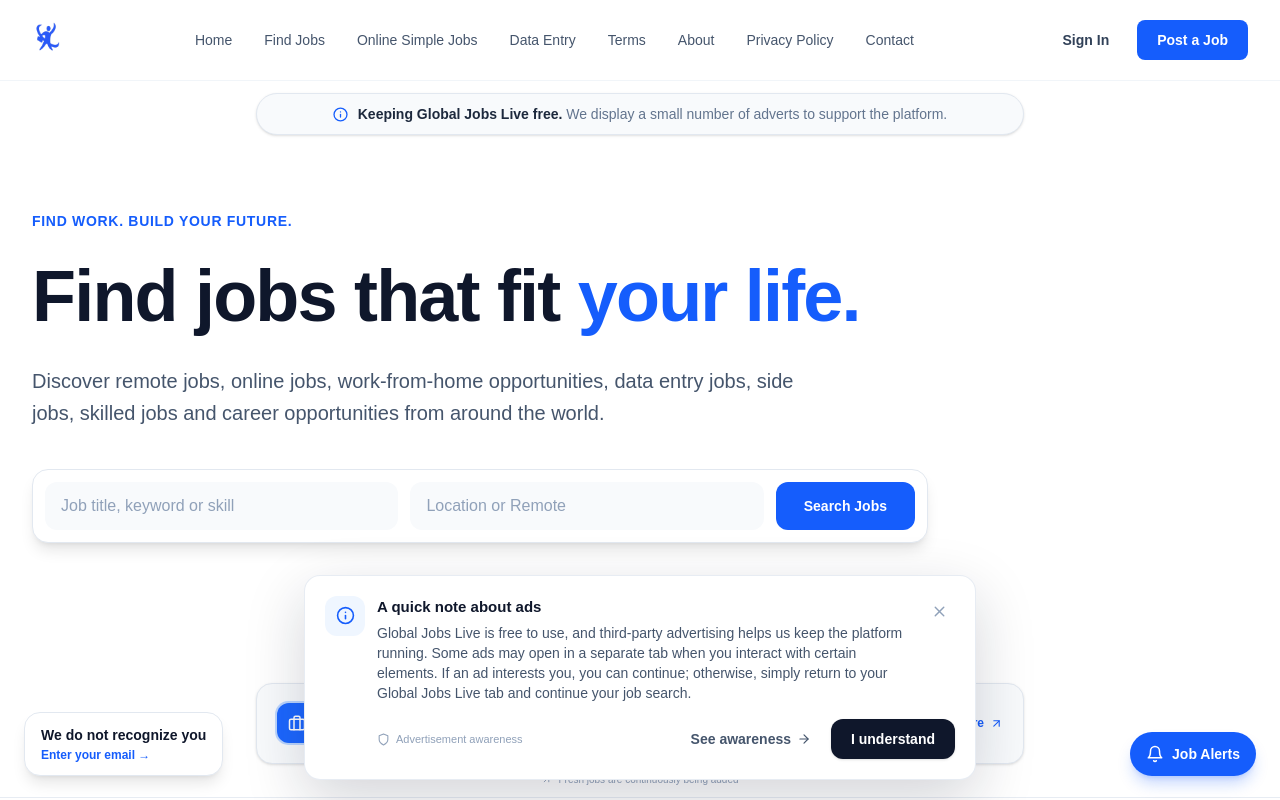
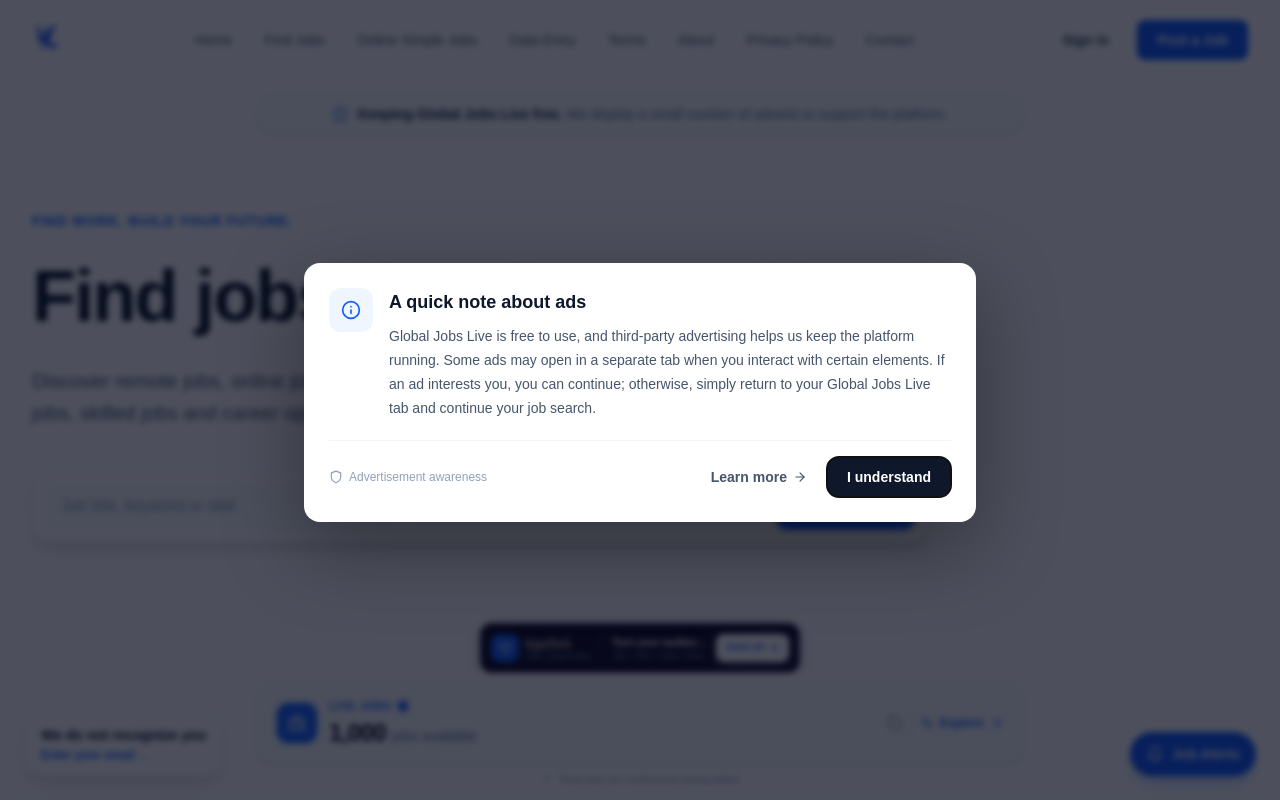
Before and after one commit to tippified-dev/jobs, a Next.js app: page / in a window 1280 px wide. Shown: the top 800 px of the page. Built offline with nearby package versions, Linux system fonts and the light colour scheme.

Commit message:
non interactive

```diff
--- a/components/AdvertUnderstanding.tsx
+++ b/components/AdvertUnderstanding.tsx
@@ -2,7 +2,7 @@
 
 import Link from "next/link";
 import { useEffect, useState } from "react";
-import { FiArrowRight, FiInfo, FiShield, FiX } from "react-icons/fi";
+import { FiArrowRight, FiInfo, FiShield } from "react-icons/fi";
 
 const STORAGE_KEY = "globaljobslive_ads_awareness";
 
@@ -15,14 +15,19 @@
 
       if (!understood) {
         setVisible(true);
+        document.body.style.overflow = "hidden";
       }
     }, 700);
 
-    return () => window.clearTimeout(timer);
+    return () => {
+      window.clearTimeout(timer);
+      document.body.style.overflow = "";
+    };
   }, []);
 
   const handleUnderstand = () => {
     window.localStorage.setItem(STORAGE_KEY, "true");
+    document.body.style.overflow = "";
     setVisible(false);
   };
 
@@ -31,25 +36,48 @@
   }
 
   return (
+    <>
+      {/* Blocking backdrop */}
       <div
-      className="fixed inset-x-0 bottom-0 z-9999 flex justify-center px-3 pb-3 sm:px-5 sm:pb-5"
+        className="fixed inset-0 z-9998 bg-slate-950/70 backdrop-blur-[3px]"
+        aria-hidden="true"
+      />
+
+      {/* Awareness modal */}
+      <div
+        className="fixed inset-0 z-9999 flex items-end justify-center px-3 pb-4 sm:items-center sm:px-5"
         role="dialog"
-      aria-label="Advertisement awareness"
+        aria-modal="true"
+        aria-labelledby="advertisement-awareness-title"
       >
-      <div className="w-full max-w-2xl rounded-2xl border border-slate-200/80 bg-white p-4 shadow-[0_20px_60px_rgba(15,23,42,0.18)] sm:p-5">
-        <div className="flex items-start gap-3">
-          <div className="flex h-10 w-10 shrink-0 items-center justify-center rounded-xl bg-blue-50 text-blue-600">
-            <FiInfo size={19} />
+        <div
+          className="
+            w-full max-w-2xl
+            animate-[slideUp_.4s_ease-out]
+            rounded-2xl
+            border border-white/60
+            bg-white
+            p-5
+            shadow-[0_25px_80px_rgba(0,0,0,0.35)]
+            sm:p-6
+          "
+        >
+          <div className="flex items-start gap-4">
+            {/* Icon */}
+            <div className="flex h-11 w-11 shrink-0 items-center justify-center rounded-xl bg-blue-50 text-blue-600">
+              <FiInfo size={20} />
             </div>
 
+            {/* Content */}
             <div className="min-w-0 flex-1">
-            <div className="flex items-start justify-between gap-3">
-              <div>
-                <h3 className="text-sm font-bold text-slate-900 sm:text-[15px]">
+              <h3
+                id="advertisement-awareness-title"
+                className="text-base font-bold text-slate-900 sm:text-lg"
+              >
                 A quick note about ads
               </h3>
 
-                <p className="mt-1.5 text-[13px] leading-5 text-slate-600 sm:text-sm">
+              <p className="mt-2 text-sm leading-6 text-slate-600">
                 Global Jobs Live is free to use, and third-party advertising
                 helps us keep the platform running. Some ads may open in a
                 separate tab when you interact with certain elements. If an ad
@@ -57,36 +85,50 @@
                 your Global Jobs Live tab and continue your job search.
               </p>
             </div>
-
-              <button
-                type="button"
-                onClick={handleUnderstand}
-                aria-label="Close advertisement notice"
-                className="flex h-8 w-8 shrink-0 items-center justify-center rounded-lg text-slate-400 transition hover:bg-slate-100 hover:text-slate-700"
-              >
-                <FiX size={17} />
-              </button>
           </div>
 
-            <div className="mt-4 flex flex-wrap items-center gap-3">
-              <div className="hidden items-center gap-1.5 text-[11px] font-medium text-slate-400 sm:flex">
-                <FiShield size={13} />
+          {/* Footer */}
+          <div className="mt-5 flex flex-col gap-4 border-t border-slate-100 pt-4 sm:flex-row sm:items-center">
+            <div className="flex items-center gap-1.5 text-xs font-medium text-slate-400">
+              <FiShield size={14} />
               <span>Advertisement awareness</span>
             </div>
 
-              <div className="ml-auto flex items-center gap-2">
+            <div className="flex w-full items-center justify-end gap-2 sm:ml-auto sm:w-auto">
               <Link
                 href="/ad-awareness"
-                  className="inline-flex items-center gap-1.5 rounded-xl px-3 py-2.5 text-xs font-semibold text-slate-600 transition hover:bg-slate-100 hover:text-blue-600 sm:text-sm"
+                className="
+                  inline-flex items-center gap-1.5
+                  rounded-xl px-3 py-2.5
+                  text-xs font-semibold text-slate-600
+                  transition
+                  hover:bg-slate-100
+                  hover:text-blue-600
+                  sm:text-sm
+                "
               >
-                  See awareness
+                Learn more
                 <FiArrowRight size={14} />
               </Link>
 
               <button
                 type="button"
                 onClick={handleUnderstand}
-                  className="inline-flex items-center justify-center rounded-xl bg-slate-900 px-4 py-2.5 text-xs font-semibold text-white shadow-sm transition-all duration-200 hover:-translate-y-0.5 hover:bg-blue-600 hover:shadow-md active:translate-y-0 sm:px-5 sm:text-sm"
+                autoFocus
+                className="
+                  inline-flex items-center justify-center
+                  rounded-xl
+                  bg-slate-900
+                  px-5 py-2.5
+                  text-xs font-semibold text-white
+                  shadow-sm
+                  transition-all duration-200
+                  hover:-translate-y-0.5
+                  hover:bg-blue-600
+                  hover:shadow-md
+                  active:translate-y-0
+                  sm:text-sm
+                "
               >
                 I understand
               </button>
@@ -94,7 +136,20 @@
           </div>
         </div>
       </div>
-      </div>
-    </div>
+
+      <style jsx>{`
+        @keyframes slideUp {
+          from {
+            opacity: 0;
+            transform: translateY(40px);
+          }
+
+          to {
+            opacity: 1;
+            transform: translateY(0);
+          }
+        }
+      `}</style>
+    </>
   );
 }
```
Lines whose indentation alone changed are shown as unchanged.
